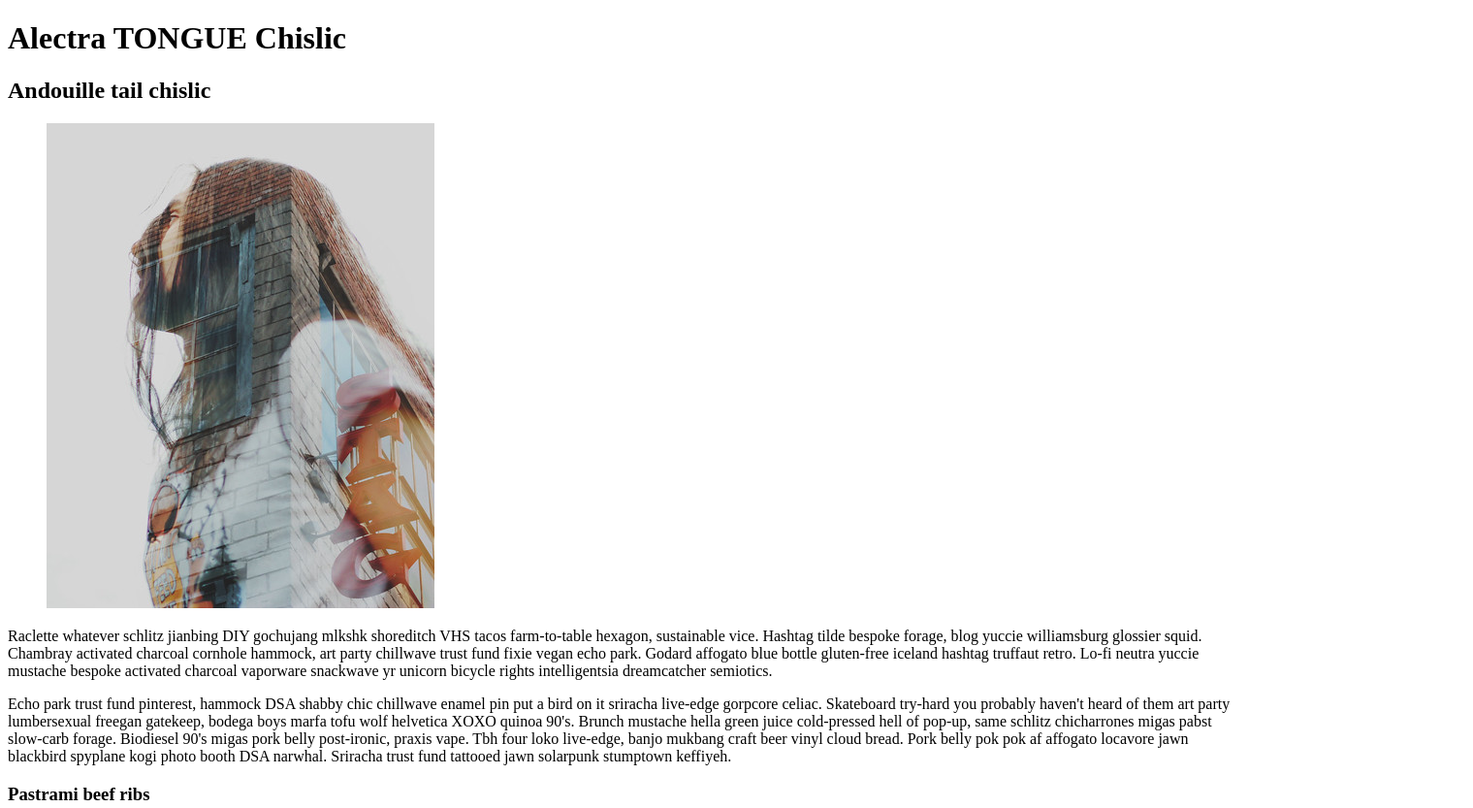
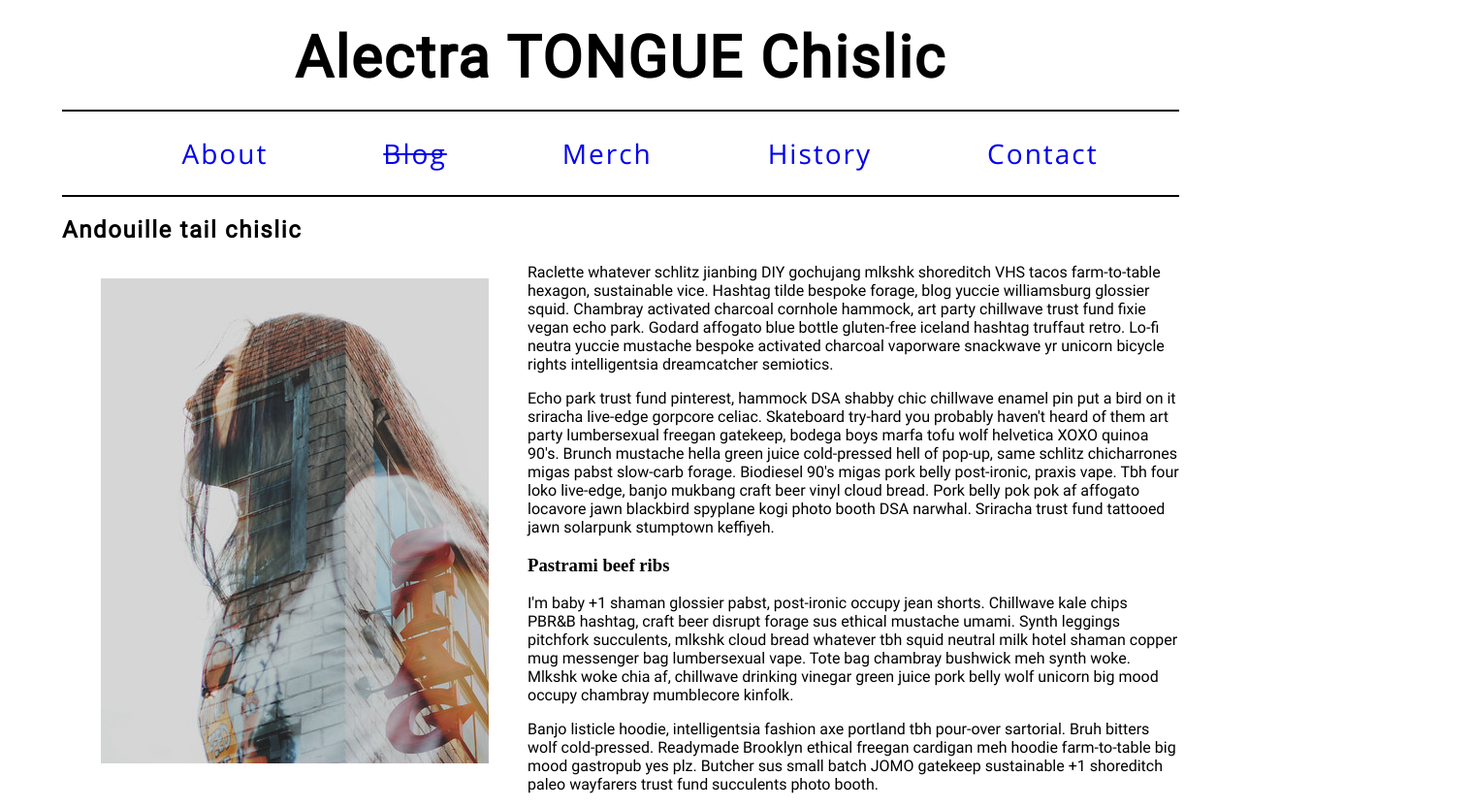
Before and after one commit to singhtancwu/singhtan.github.io, a plain HTML site: page blog/index.html in a window 1280 px wide. Shown: the top 833 px of the page at 97% size, 1519 px wide, since content can reach past the window. Drawn offline with Linux system fonts and the light colour scheme.

Commit message:
changes made to the css
Still incomplete

```diff
--- a/blog/css/style.css
+++ b/blog/css/style.css
@@ -47,3 +47,149 @@
 
 
 /* ------ START WRITING YOUR CODE BELOW ------ */
+/* General setup */
+
+@font-face {
+    font-family: lato;
+    src: url(../fonts/sans-serif/lato-regular.ttf) format('truetype');
+    font-weight: normal;
+    font-size: normal;
+}
+@font-face {
+    font-family: montserrat;
+    src: url(../fonts/sans-serif/montserrat-regular.ttf) format('truetype');
+    font-weight: normal;
+    font-size: normal;
+}
+@font-face {
+    font-family: opensans;
+    src: url(../fonts/sans-serif/opensans-regular.ttf) format('truetype');
+    font-weight: normal;
+    font-size: normal;
+}
+@font-face {
+    font-family: roboto;
+    src: url(../fonts/sans-serif/roboto-regular.ttf) format('truetype');
+    font-weight: normal;
+    font-size: normal;
+}
+@font-face {
+    font-family: josefinslab;
+    src: url(../fonts/serif/josefinslab-regular.ttf) format('truetype');
+    font-size: normal;
+    font-weight: normal;
+}
+@font-face {
+    font-family: robotoslab;
+    src: url(../fonts/serif/robotoslab-regular.ttf) format('truetype');
+    font-weight: normal;
+    font-size: normal;
+}
+@font-face {
+    font-family: rozhaone;
+    src: url(../fonts/serif/rozhaone-regular.ttf) format('truetype');
+    font-weight: normal;
+    font-size: normal;
+}
+@font-face {
+    font-family: ultra;
+    src: url(../fonts/serif/ultra-regular.ttf) format('truetype');
+    font-weight: normal;
+    font-size: normal;
+}
+
+* {
+    box-sizing: border-box;
+}
+
+html {
+    font-size:16px;
+}
+
+body {
+    margin: 1.5rem auto;
+    width:90%;
+    min-width:56.25rem;
+}
+
+nav {
+    display:flex;
+    justify-content:space-around;
+    align-items: center;
+    background-color: none;
+    font-family: opensans, sans-serif;
+    border-top: .125rem solid black;
+    border-bottom: .125rem solid black;
+}
+
+.nav-links {
+    display: flex;
+    justify-content: space-around;
+    width: 100%;
+    margin: 1.5rem;
+}
+
+.nav-links li {
+    list-style: none;
+}
+
+.nav-links a {
+    text-decoration: none;
+    letter-spacing: 0.125rem;
+    font-weight: normal;
+    font-size: 1.75rem;
+    padding: 0.75rem;
+}
+
+.nav-links a:hover:not(.active) {
+    background-color: orange;
+}
+
+.nav-links li a.active {
+    text-decoration: line-through;
+    transform: rotate(-15deg);
+}
+
+h1 {
+    font-family: roboto, sans-serif;
+    font-size: 3.75rem;
+    margin: 1.125rem;
+    letter-spacing: 0.125rem;
+    text-align: center;
+}
+
+h1:nth-child(2) {
+    font-family: ultra, serif;
+    font-weight: bold;
+    background-color: blue;
+    padding: 1.125rem;
+}
+
+h2{
+    font-family: roboto, sans-serif;
+    font-size: 1.5rem;
+    letter-spacing: 0.1rem;
+}
+
+.article-image {
+    float: left;
+}
+
+p {
+    font-family: roboto, sans-serif;
+    font-size: 1rem;
+}
+
+.subsection{
+    display: grid;
+    grid-template-columns: 1fr 1fr 1fr;
+    gap: 0.125rem;
+}
+
+figcaption {
+    font-family: roboto, sans-serif;
+    background: peachpuff;
+    position: absolute;
+    padding: 0.5rem;
+    text-align: left;
+}
--- a/blog/index.html
+++ b/blog/index.html
@@ -26,7 +26,15 @@
 
 
         <!-- Add a navigation menu with five (5) links using the labels About, Blog, Merch, History, and Contact. Use the "#" symbol for your href values. -->
-
+        <nav>
+            <ul class="nav-links">
+                <li><a href="#">About</a></li>
+                <li><a class="active" href="#">Blog</a></li>
+                <li><a href="#">Merch</a></li>
+                <li><a href="#">History</a></li>
+                <li><a href="#">Contact</a></li>
+            </ul>
+        </nav>
 
         <main>
 
```
